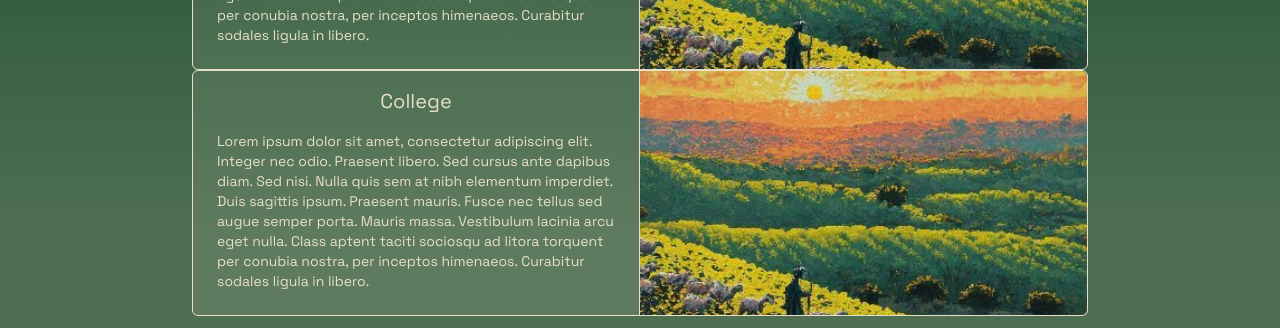
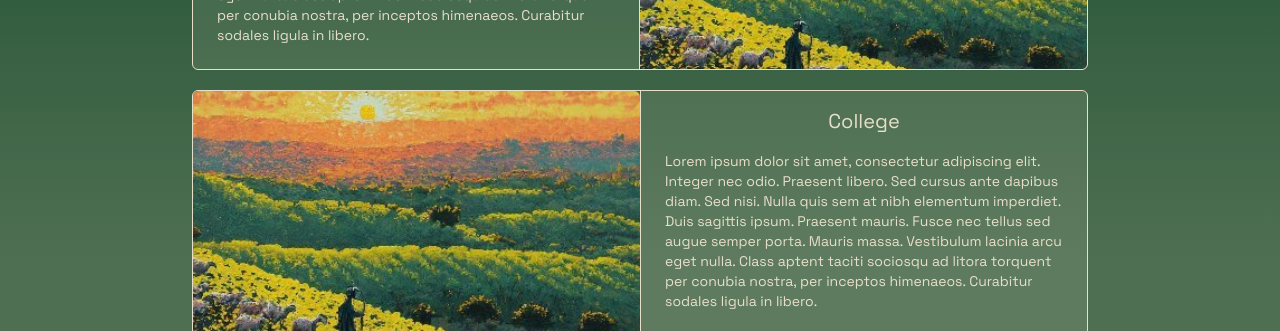
Before and after one commit to rahuljangirwork/rahuljangir.work, a Next.js app: page / in a window 1280 px wide. Shown: the part 621-952 px from the top of the page. Built offline with nearby package versions, Linux system fonts and the light colour scheme.

Commit message:
implemented a more destructured approach to building the card component based on the prop 'order' which defines the order of content the card displays, learned more typescript interface and type definition here

```diff
--- a/app/components/horizontal-card.tsx
+++ b/app/components/horizontal-card.tsx
@@ -1,9 +1,48 @@
 import Carousel from "@/app/components/carousel";
+import clsx from "clsx";
 
-export default function HorizontalCard() {
+interface HorizontalCardProps {
+  order?: "normal" | "flip";
+}
+
+export default function HorizontalCard({
+  order = "normal",
+}: HorizontalCardProps) {
   return (
-    <div className="flex flex-col md:flex-row w-full max-w-4xl border border-palette-2 rounded-md overflow-hidden">
-      <section className="w-full md:w-1/2 p-4 border-r border-r-palette-2 bg-palette-2 bg-opacity-10">
+    <section className="flex flex-col md:flex-row w-full max-w-4xl border border-palette-2 rounded-md overflow-hidden mb-5">
+      {order === "flip" ? (
+        <>
+          <CarouselContainer />
+          <ContentContainer isFlipped={true} />
+        </>
+      ) : (
+        <>
+          <ContentContainer isFlipped={false} />
+          <CarouselContainer />
+        </>
+      )}
+    </section>
+  );
+}
+
+function CarouselContainer() {
+  return (
+    <div className="w-full md:w-1/2">
+      <Carousel />
+    </div>
+  );
+}
+
+function ContentContainer({ isFlipped }: { isFlipped: boolean }) {
+  return (
+    <div
+      className={clsx(
+        "w-full md:w-1/2 p-4  bg-palette-2 bg-opacity-10",
+        !isFlipped
+          ? "border-r border-r-palette-2"
+          : "border-l border-l-palette-2",
+      )}
+    >
       <h2 className="text-xl text-center mb-2">College</h2>
       <p className="p-2 text-sm">
         Lorem ipsum dolor sit amet, consectetur adipiscing elit. Integer nec
@@ -14,10 +53,6 @@ export default function HorizontalCard() {
         litora torquent per conubia nostra, per inceptos himenaeos. Curabitur
         sodales ligula in libero.{" "}
       </p>
-      </section>
-      <section className="w-full md:w-1/2">
-        <Carousel />
-      </section>
     </div>
   );
 }
```
Lines whose indentation alone changed are shown as unchanged.
